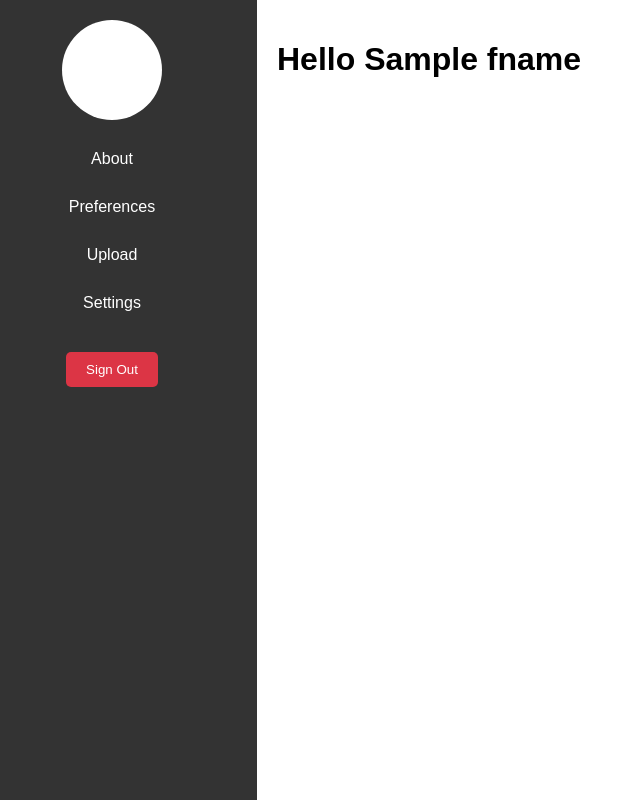
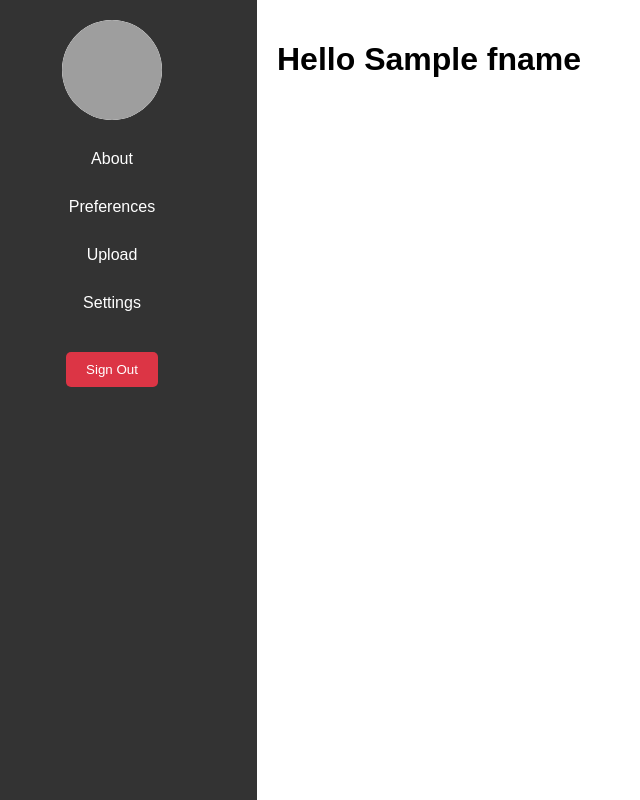
Before and after one commit to MeetPatel2000/Glexx, a Django app: template templates/details/dashboard.html in a window 1280 px wide. Shown: the whole page, without its empty margins (33-673 px from the left). Run offline with Django 5.2, Linux system fonts and the light colour scheme; the template is opened without the code that fills it: most values are stand-ins (such as "Sample title", 1, 10 or a date in 2020); grey boxes are pictures that could not be loaded.

Commit message:
Dashboard profile photo working

```diff
--- a/authentication/views.py
+++ b/authentication/views.py
@@ -44,6 +44,11 @@ def signup(request):
         if pass2 != pass1:
             messages.error(request,'Password Doesnt match')
             return redirect('home')
+
+        if not username.isalnum():
+            messages.error(request,'Username must Containes Letters or numbers')
+            return redirect('home')
+
 
 
         myuser = User.objects.create_user(username,email,pass1)
--- a/templates/details/dashboard.html
+++ b/templates/details/dashboard.html
@@ -31,6 +31,55 @@
         border-radius: 50%;
         margin-bottom: 20px;
         background-color: #fff; /* Add your photo background here */
+        overflow: hidden;
+        position: relative;
+      }
+
+      .profile-pic img {
+        object-fit: cover;
+        width: 100%;
+        height: 100%;
+        border-radius: 50%;
+        box-shadow: 0 0 10px 0 rgba(255, 255, 255, 0.35);
+      }
+
+      .-label {
+        cursor: pointer;
+        display: flex;
+        flex-direction: column;
+        align-items: center;
+      }
+
+      .-label span {
+        margin-top: 5px;
+      }
+
+      input {
+        display: none;
+      }
+
+      .hover-overlay {
+        position: absolute;
+        top: 0;
+        left: 0;
+        width: 100%;
+        height: 100%;
+        background: rgba(0, 0, 0, 0.7);
+        display: flex;
+        flex-direction: column;
+        align-items: center;
+        justify-content: center;
+        opacity: 0;
+        transition: opacity 0.3s ease;
+      }
+
+      .hover-overlay:hover {
+        opacity: 1;
+      }
+
+      .hover-overlay span {
+        color: white;
+        margin-top: 5px;
       }
 
       .navigation-options {
@@ -77,7 +126,19 @@
     <div class="dashboard-container">
       <!-- Left Sidebar -->
       <div class="left-sidebar">
-        <div class="profile-photo"></div>
+        <label class="-label" for="file">
+          <div class="profile-photo profile-pic" id="profileContainer">
+            <img
+              src="https://cdn.pixabay.com/photo/2017/08/06/21/01/louvre-2596278_960_720.jpg"
+              id="output"
+              width="200"
+            />
+            <div class="hover-overlay">
+              <span>Upload Profile Photo</span>
+            </div>
+          </div>
+          <input id="file" type="file" onchange="loadFile(event)" />
+        </label>
         <div class="navigation-options">
           <a href="#">About</a>
           <a href="#">Preferences</a>
@@ -92,10 +153,17 @@
       <!-- Right Content Area -->
       <div class="right-content">
         <h1>Hello {{ fname }}</h1>
-        <!-- Your content goes here -->
-
-        <!-- Signout button -->
       </div>
     </div>
+    <script>
+      var loadFile = function (event) {
+        var image = document.getElementById("output");
+        var profileContainer = document.getElementById("profileContainer");
+
+        image.src = URL.createObjectURL(event.target.files[0]);
+        profileContainer.querySelector(".hover-overlay span").innerText =
+          "Change Photo";
+      };
+    </script>
   </body>
 </html>
```
Also changed, not shown: db.sqlite3, static/photos/aa.avif (deleted), static/photos/pphoto.png (deleted), static/photos/profile-user.png (added).
